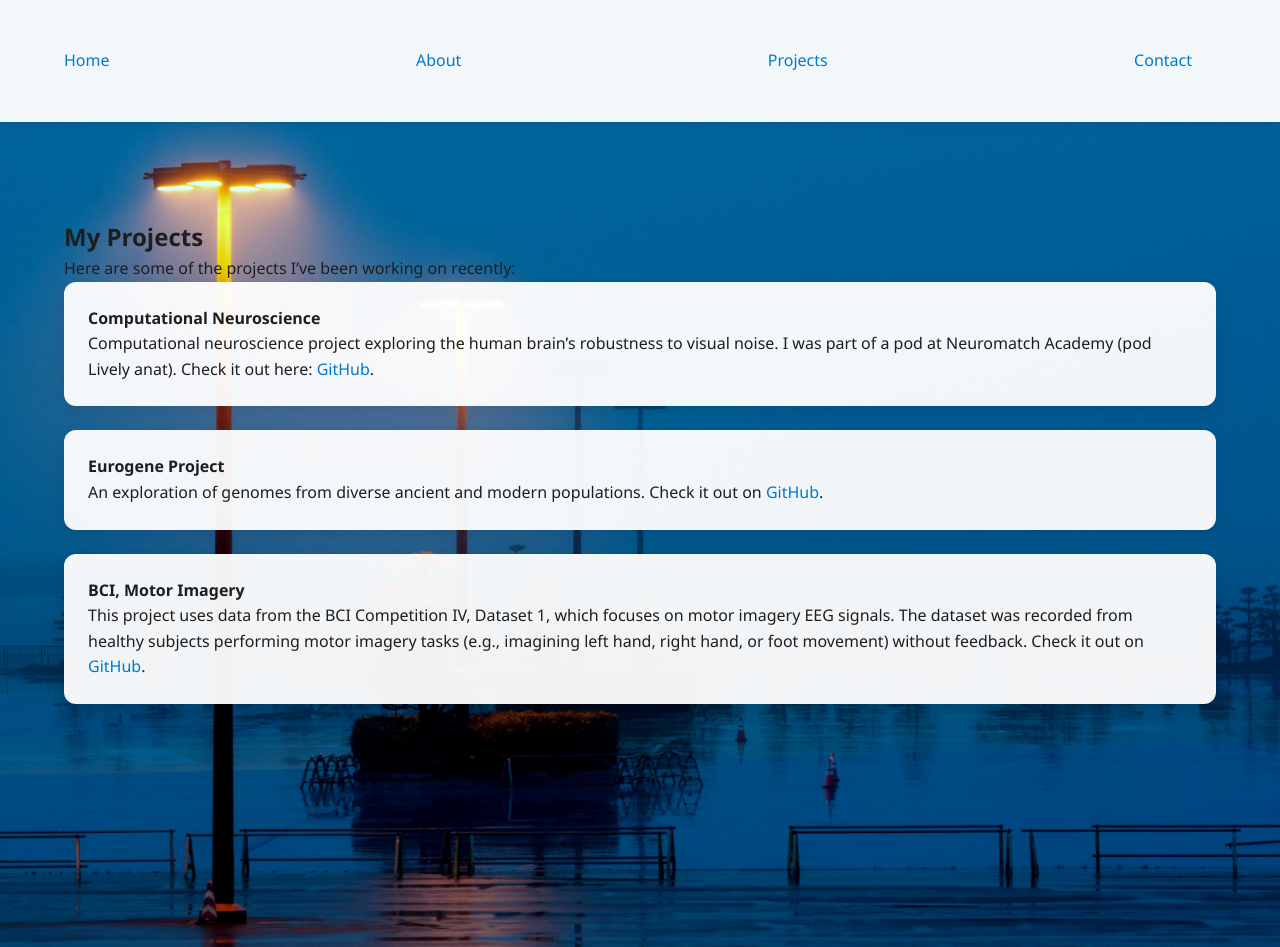
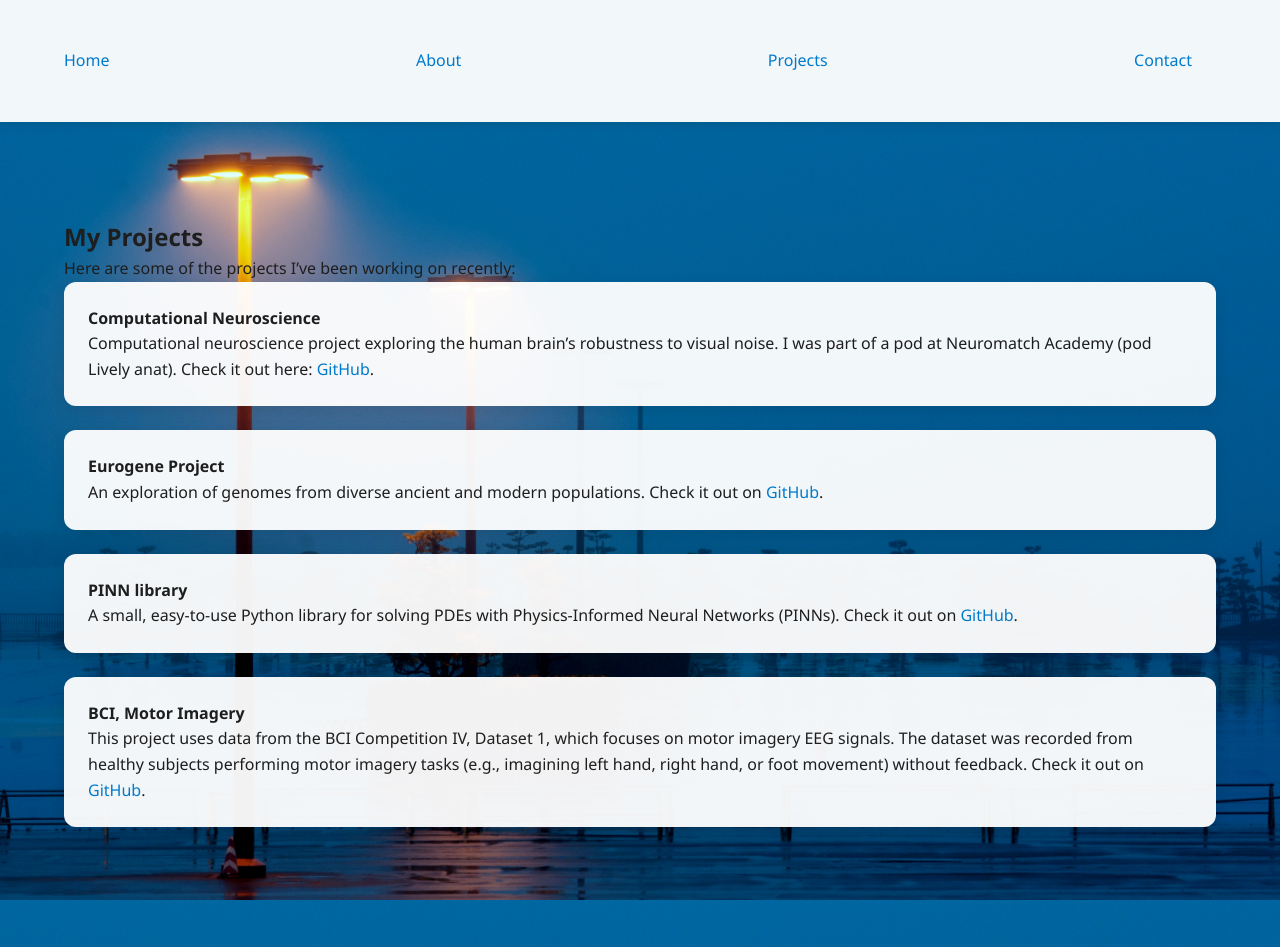
Before and after one commit to UncleRazavi/UncleRazavi.github.io, a Jekyll site: the page projects.html, which Jekyll copies as it is, in a window 1280 px wide and 947 px high. Built offline with Jekyll 4.4.1, drawn with Linux system fonts in a browser that asks for light colours.

Commit message:
Update projects.html

```diff
--- a/projects.html
+++ b/projects.html
@@ -41,6 +41,16 @@
         </div>
 
         <div class="project-card">
+            <strong>PINN library</strong>
+            <p>
+                A small, easy-to-use Python library for solving PDEs with Physics-Informed Neural Networks (PINNs).
+                Check it out on <a href="https://github.com/UncleRazavi/pinns-lib" target="_blank">GitHub</a>.
+            </p>
+        </div>
+
+
+
+        <div class="project-card">
             <strong>BCI, Motor Imagery</strong>
             <p>
                 This project uses data from the BCI Competition IV, Dataset 1, which focuses on motor imagery EEG signals.
```
